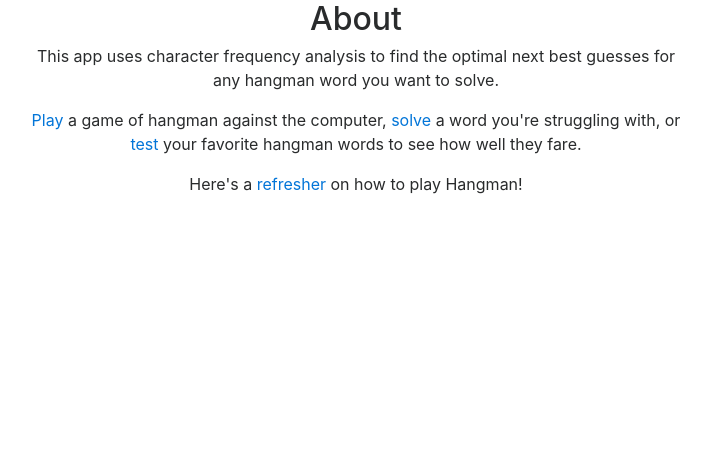
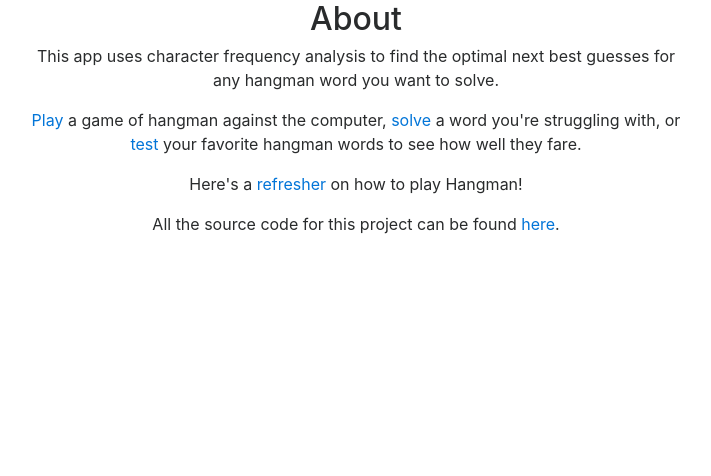
Before and after one commit to angelinahli/hangman-solver-2, a Flask app: page / in a window 1280 px wide. Shown: the part 215-691 px from the top of the page, without its empty margins (284-995 px from the left). Run offline with Flask 2, Linux system fonts and the light colour scheme; some libraries are stand-ins or nearby versions.

Commit message:
updated index

```diff
--- a/app/templates/index.html
+++ b/app/templates/index.html
@@ -11,4 +11,6 @@
     <p><a href="{{ url_for('new_game') }}">Play</a> a game of hangman against the computer, <a href="{{ url_for('solve_word') }}">solve</a> a word you're struggling with, or <a href="{{ url_for('test_word') }}">test</a> your favorite hangman words to see how well they fare.</p>
 
     <p>Here's a <a href="https://www.wikihow.com/Play-Hangman">refresher</a> on how to play Hangman!</p>
+
+    <p>All the source code for this project can be found <a href="https://github.com/angelinahli/hangman-solver-2">here</a>.</p>
 {% endblock %}
```
Also changed, not shown: README.md.
